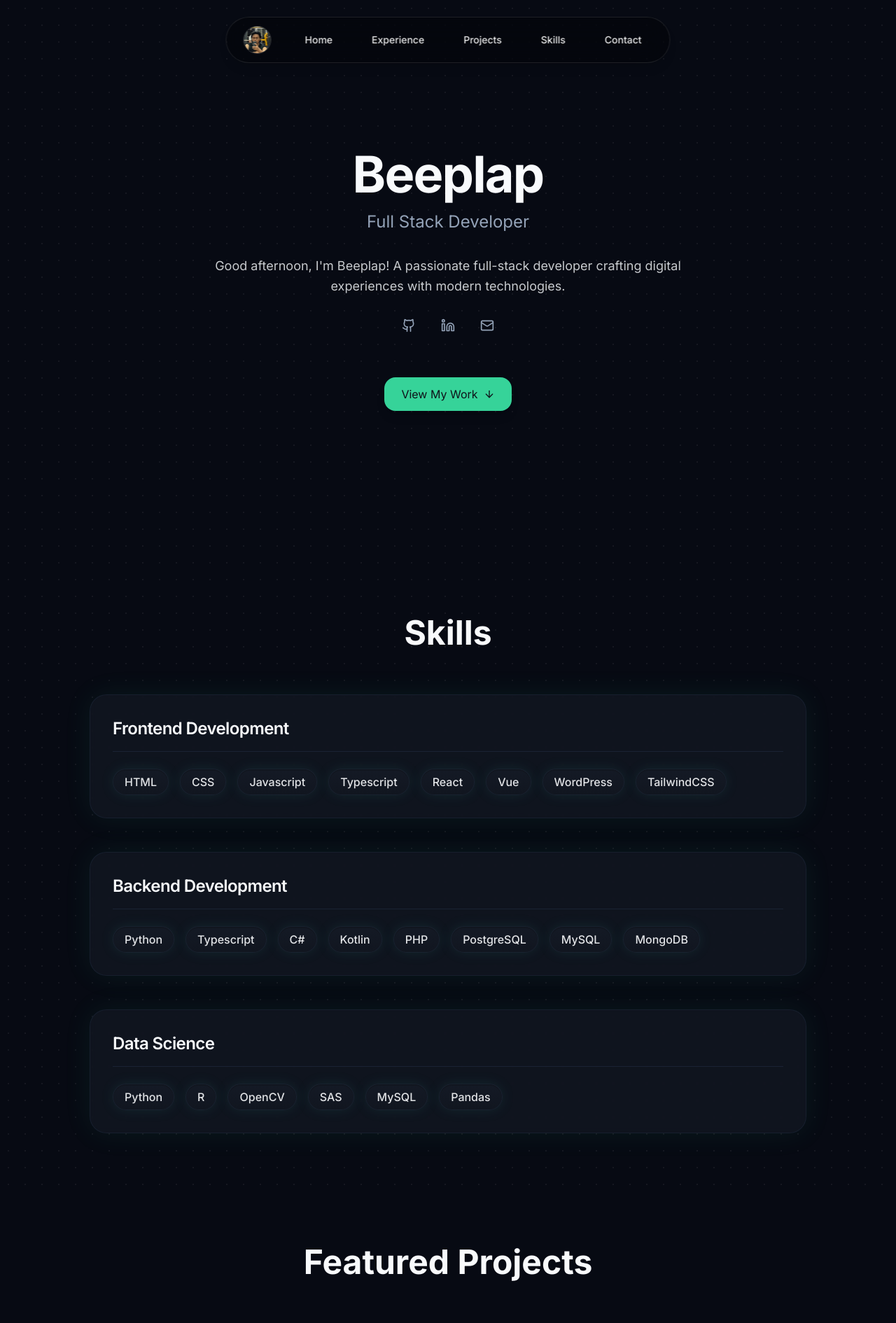
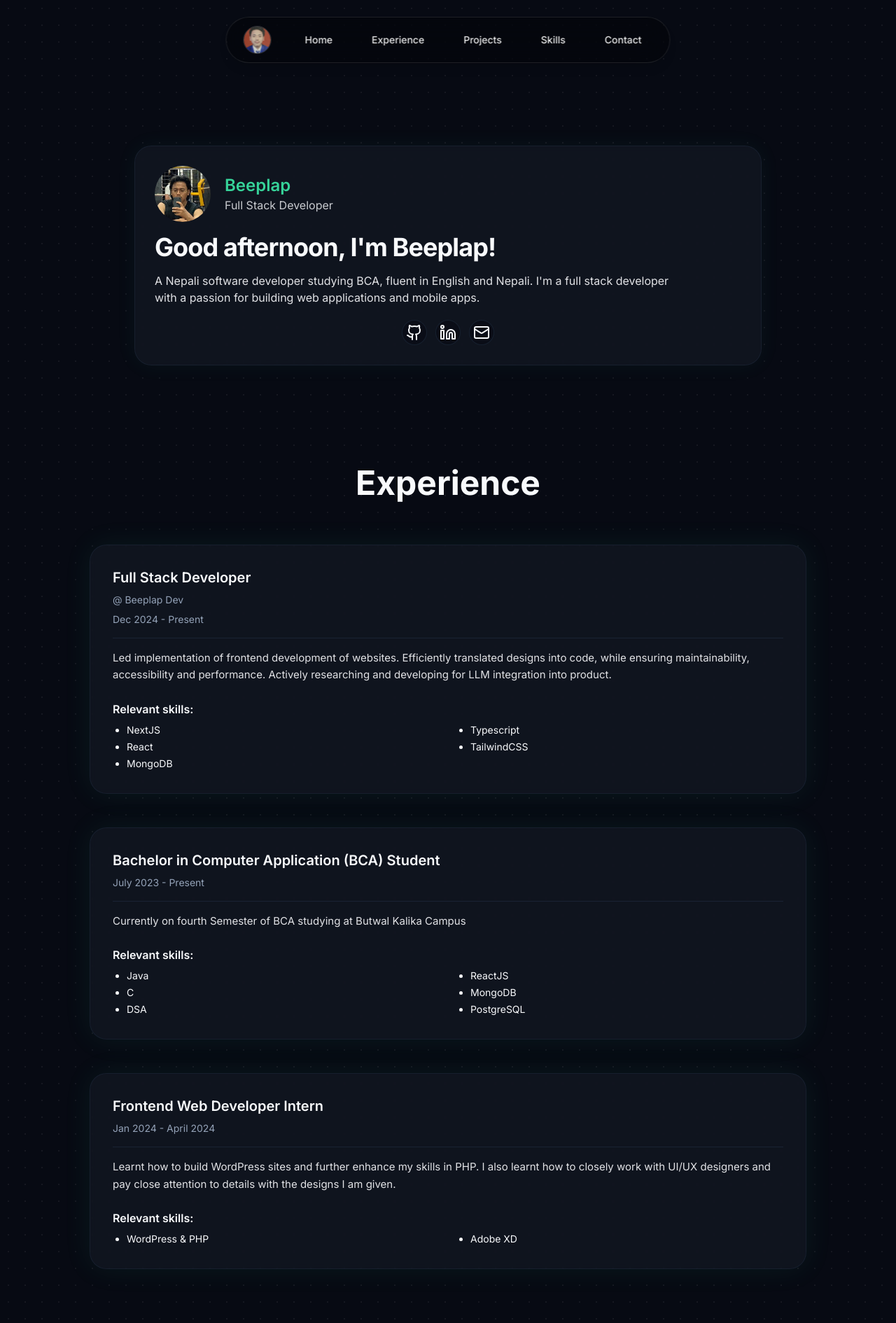
Before and after one commit to Beeplap/My-portfolio, a React (Vite) app: page / in a window 1280 px wide. Shown: the top 1890 px of the page at 70% size. Built offline with nearby package versions, Linux system fonts and the light colour scheme; the HTML template or start-up script is replaced by a standard one.

Commit message:
Chore: Remove unused assets and refactor Experience component to display structured skill cards, enhancing layout and readability; update Hero component for improved styling and social media links.

```diff
--- a/src/components/Experience.tsx
+++ b/src/components/Experience.tsx
@@ -1,77 +1,89 @@
 const Experience = () => {
-  const skillCategories = [
-    {
-      title: "Frontend Development",
-      exp: [
-        "HTML",
-        "CSS",
-        "Javascript",
-        "Typescript",
-        "React",
-        "Vue",
-        "WordPress",
-        "TailwindCSS",
-      ],
-    },
-    {
-      title: "Backend Development",
-      exp: [
-        "Python",
-        "Typescript",
-        "C#",
-        "Kotlin",
-        "PHP",
-        "PostgreSQL",
-        "MySQL",
-        "MongoDB",
-      ],
-    },
-    {
-      title: "Data Science",
-      exp: [
-        "Python",
-        "R",
-        "OpenCV",
-        "SAS",
-        "MySQL",
-        "Pandas",
-      ],
-    },
-  ];
-
   return (
-    <section id="experience" className="py-20 px-4">
+    <section id="skills" className="py-20 px-4">
       <div className="max-w-5xl mx-auto">
-        <h2 className="text-4xl md:text-5xl font-bold mb-16 text-center">
-          Skills
-        </h2>
+        <h2 className="text-4xl md:text-5xl font-bold mb-16 text-center">Experience</h2>
 
         <div className="space-y-12">
-          {skillCategories.map((category) => (
-            <div
-              key={category.title}
-              className="rounded-3xl border border-border/60 bg-card/60 backdrop-blur-sm shadow-[0_0_40px_hsl(var(--primary)/0.08)] p-6 md:p-8"
-            >
-              <h3 className="text-xl md:text-2xl font-semibold tracking-tight mb-4">
-                {category.title}
-              </h3>
-              <div className="h-px w-full bg-border/80 mb-6" />
-              <div className="flex flex-wrap gap-3 md:gap-4">
-                {category.exp.map((skill) => (
-                  <span
-                    key={skill}
-                    className="rounded-full px-3 md:px-4 py-1.5 text-sm md:text-base font-medium text-foreground/90 bg-[hsl(220_27%_12%_/0.6)] border border-border/60 shadow-[0_2px_0_hsl(0_0%_0%_/0.15)_inset,0_0_20px_hsl(var(--primary)/0.10)] hover:shadow-[0_0_30px_hsl(var(--primary)/0.25)] transition-shadow"
-                    style={{
-                      background:
-                        "linear-gradient(180deg, hsl(220 27% 12% / 0.85), hsl(220 27% 10% / 0.85))",
-                    }}
-                  >
-                    {skill}
-                  </span>
-                ))}
+          {/* Card 1 */}
+          <div className="rounded-3xl border border-border/60 bg-card/60 backdrop-blur-sm shadow-[0_0_40px_hsl(var(--primary)/0.08)] p-6 md:p-8">
+            <div className="space-y-2">
+              <h3 className="text-lg md:text-xl font-semibold">Full Stack Developer </h3>
+              <p className="text-sm text-muted-foreground">@ Beeplap Dev</p>
+              <p className="text-sm text-muted-foreground">Dec 2024 - Present</p>
+            </div>
+            <div className="h-px w-full bg-border/80 my-4" />
+            <p className="text-sm md:text-[15px] leading-relaxed text-foreground/90">
+              Led implementation of frontend development of websites. Efficiently translated designs into code, while
+              ensuring maintainability, accessibility and performance. Actively researching and developing for LLM
+              integration into product.
+            </p>
+            <div className="mt-6">
+              <p className="font-semibold mb-2 text-sm md:text-base">Relevant skills:</p>
+              <div className="grid grid-cols-2 gap-x-6 text-sm">
+                <ul className="list-disc pl-5 space-y-1">
+                  <li>NextJS</li>
+                  <li>React</li>
+                  <li>MongoDB</li>
+                </ul>
+                <ul className="list-disc pl-5 space-y-1">
+                  <li>Typescript</li>
+                  <li>TailwindCSS</li>
+                </ul>
               </div>
             </div>
-          ))}
+          </div>
+
+          {/* Card 2 */}
+          <div className="rounded-3xl border border-border/60 bg-card/60 backdrop-blur-sm shadow-[0_0_40px_hsl(var(--primary)/0.08)] p-6 md:p-8">
+            <div className="space-y-2">
+              <h3 className="text-lg md:text-xl font-semibold">Bachelor in Computer Application (BCA) Student</h3>
+              <p className="text-sm text-muted-foreground">July 2023 - Present</p>
+            </div>
+            <div className="h-px w-full bg-border/80 my-4" />
+            <p className="text-sm md:text-[15px] leading-relaxed text-foreground/90">
+              Currently on fourth Semester of BCA studying at Butwal Kalika Campus
+            </p>
+            <div className="mt-6">
+              <p className="font-semibold mb-2 text-sm md:text-base">Relevant skills:</p>
+              <div className="grid grid-cols-2 gap-x-6 text-sm">
+                <ul className="list-disc pl-5 space-y-1">
+                  <li>Java</li>
+                  <li>C</li>
+                  <li>DSA</li>
+                </ul>
+                <ul className="list-disc pl-5 space-y-1">
+                  <li>ReactJS</li>
+                  <li>MongoDB</li>
+                  <li>PostgreSQL</li>
+                </ul>
+              </div>
+            </div>
+          </div>
+
+          {/* Card 3 */}
+          <div className="rounded-3xl border border-border/60 bg-card/60 backdrop-blur-sm shadow-[0_0_40px_hsl(var(--primary)/0.08)] p-6 md:p-8">
+            <div className="space-y-2">
+              <h3 className="text-lg md:text-xl font-semibold">Frontend Web Developer Intern</h3>
+              <p className="text-sm text-muted-foreground">Jan 2024 - April 2024</p>
+            </div>
+            <div className="h-px w-full bg-border/80 my-4" />
+            <p className="text-sm md:text-[15px] leading-relaxed text-foreground/90">
+              Learnt how to build WordPress sites and further enhance my skills in PHP. I also learnt how to closely
+              work with UI/UX designers and pay close attention to details with the designs I am given.
+            </p>
+            <div className="mt-6">
+              <p className="font-semibold mb-2 text-sm md:text-base">Relevant skills:</p>
+              <div className="grid grid-cols-2 gap-x-6 text-sm">
+                <ul className="list-disc pl-5 space-y-1">
+                  <li>WordPress & PHP</li>
+                </ul>
+                <ul className="list-disc pl-5 space-y-1">
+                  <li>Adobe XD</li>
+                </ul>
+              </div>
+            </div>
+          </div>
         </div>
       </div>
     </section>
--- a/src/components/Hero.tsx
+++ b/src/components/Hero.tsx
@@ -1,4 +1,4 @@
-import { Github, Linkedin, Mail, ArrowDown } from "lucide-react";
+import { Github, Linkedin, Mail } from "lucide-react";
 
 const Hero = () => {
   const getGreeting = () => {
@@ -13,60 +13,62 @@ const Hero = () => {
   };
 
   return (
-    <section id="home" className="min-h-screen flex items-center justify-center px-4 py-20">
-      <div className="max-w-4xl mx-auto flex flex-col items-center text-center space-y-8 animate-fade-in">
-        {/* Name and Title */}
-        <div className="space-y-4">
-          <h1 className="text-5xl md:text-7xl font-bold tracking-tight">
-            Beeplap
-          </h1>
-          <p className="text-xl md:text-2xl text-muted-foreground">
-            Full Stack Developer
-          </p>
+    <section id="home" className="px-4 py-10 md:py-16">
+      <div className="max-w-4xl mx-auto">
+        <div className="rounded-3xl border border-border/60 bg-card/60 backdrop-blur-sm shadow-[0_0_30px_hsl(var(--primary)/0.06)] p-5 md:p-7">
+          <div className="flex flex-col gap-4">
+            {/* Top row: avatar, name, role */}
+            <div className="flex items-center gap-4 md:gap-5">
+              <img
+                src="./src/assets/beeo.jpg"
+                alt="Avatar"
+                className="h-16 w-16 md:h-20 md:w-20 rounded-full object-cover"
+              />
+              <div>
+                <p className="text-xl md:text-2xl font-semibold text-[hsl(var(--primary))]">Beeplap</p>
+                <p className="text-sm md:text-base text-foreground/80">Full Stack Developer</p>
+              </div>
             </div>
 
-        <p className="text-lg text-foreground/80 max-w-2xl mx-auto leading-relaxed">
-          {getGreeting()}, I'm Beeplap! A passionate full-stack developer crafting digital experiences with modern technologies.
+            {/* Greeting headline */}
+            <h1 className="text-2xl md:text-4xl font-bold tracking-tight">
+              {getGreeting()}, I'm Beeplap!
+            </h1>
+
+            {/* Description */}
+            <p className="text-sm md:text-base text-foreground/90 leading-relaxed max-w-3xl">
+              A Nepali software developer studying BCA, fluent in English and Nepali. I'm a full stack developer with a passion for building web applications and mobile apps.
             </p>
 
-        {/* Social Links */}
-        <div className="flex items-center gap-9">
+            {/* Social icons row */}
+            <div className="flex items-center justify-center gap-2 md:gap-3 pt-1">
               <a
                 href="https://github.com/beeplap"
                 target="_blank"
                 rel="noopener noreferrer"
-              className="text-muted-foreground hover:text-primary transition-all duration-300 hover:scale-110"
                 aria-label="GitHub"
+                className="h-9 w-9 rounded-full border border-border/70 bg-background/60 flex items-center justify-center hover:shadow-[0_0_18px_hsl(var(--primary)/0.22)] transition-shadow"
               >
-              <Github className="h-5 w-5" />
+                <Github className="h-4.5 w-4.5" />
               </a>
               <a
                 href="https://www.linkedin.com/in/beeplap-gharti-magar-5027592b9/"
                 target="_blank"
                 rel="noopener noreferrer"
-              className="text-muted-foreground hover:text-primary transition-all duration-300 hover:scale-110"
                 aria-label="LinkedIn"
+                className="h-9 w-9 rounded-full border border-border/70 bg-background/60 flex items-center justify-center hover:shadow-[0_0_18px_hsl(var(--primary)/0.22)] transition-shadow"
               >
-              <Linkedin className="h-5 w-5" />
+                <Linkedin className="h-4.5 w-4.5" />
               </a>
               <a
                 href="mailto:ghartibeeplap@gmail.com"
-              className="text-muted-foreground hover:text-primary transition-all duration-300 hover:scale-110"
                 aria-label="Email"
+                className="h-9 w-9 rounded-full border border-border/70 bg-background/60 flex items-center justify-center hover:shadow-[0_0_18px_hsl(var(--primary)/0.22)] transition-shadow"
               >
-              <Mail className="h-5 w-5" />
+                <Mail className="h-4.5 w-4.5" />
               </a>
             </div>
-
-        {/* Call to Action */}
-        <div className="pt-8">
-          <a
-            href="#projects"
-            className="inline-flex items-center gap-2 px-6 py-3 bg-primary text-primary-foreground rounded-lg hover:bg-primary/90 transition-all duration-300 hover:scale-105 shadow-lg hover:shadow-xl"
-          >
-            View My Work
-            <ArrowDown className="h-4 w-4" />
-          </a>
+          </div>
         </div>
       </div>
     </section>
--- a/src/components/Navigation.tsx
+++ b/src/components/Navigation.tsx
@@ -29,7 +29,7 @@ const Navigation = () => {
         {/* Profile Image */}
         <div className="flex items-center gap-4">
           <img
-            src="./src/assets/beeo.jpg" // replace with your photo
+            src="./src/assets/beeplap.jpg" // replace with your photo
             alt="Profile"
             className="w-10 h-10 rounded-full object-cover border border-white/20"
           />
--- a/src/components/Skills.tsx
+++ b/src/components/Skills.tsx
@@ -1,89 +1,77 @@
 const Skills = () => {
+  const skillCategories = [
+    {
+      title: "Frontend Development",
+      exp: [
+        "HTML",
+        "CSS",
+        "Javascript",
+        "Typescript",
+        "React",
+        "Vue",
+        "WordPress",
+        "TailwindCSS",
+      ],
+    },
+    {
+      title: "Backend Development",
+      exp: [
+        "Python",
+        "Typescript",
+        "C#",
+        "Kotlin",
+        "PHP",
+        "PostgreSQL",
+        "MySQL",
+        "MongoDB",
+      ],
+    },
+    {
+      title: "Data Science",
+      exp: [
+        "Python",
+        "R",
+        "OpenCV",
+        "SAS",
+        "MySQL",
+        "Pandas",
+      ],
+    },
+  ];
+
   return (
-    <section id="skills" className="py-20 px-4">
+    <section id="experience" className="py-20 px-4">
       <div className="max-w-5xl mx-auto">
-        <h2 className="text-4xl md:text-5xl font-bold mb-16 text-center">Experience</h2>
+        <h2 className="text-4xl md:text-5xl font-bold mb-16 text-center">
+          Skills
+        </h2>
 
         <div className="space-y-12">
-          {/* Card 1 */}
-          <div className="rounded-3xl border border-border/60 bg-card/60 backdrop-blur-sm shadow-[0_0_40px_hsl(var(--primary)/0.08)] p-6 md:p-8">
-            <div className="space-y-2">
-              <h3 className="text-lg md:text-xl font-semibold">Full Stack Developer (Contract)</h3>
-              <p className="text-sm text-muted-foreground">@ Hyson Horizon</p>
-              <p className="text-sm text-muted-foreground">Dec 2024 - Present</p>
-            </div>
-            <div className="h-px w-full bg-border/80 my-4" />
-            <p className="text-sm md:text-[15px] leading-relaxed text-foreground/90">
-              Led implementation of frontend development of websites. Efficiently translated designs into code, while
-              ensuring maintainability, accessibility and performance. Actively researching and developing for LLM
-              integration into product.
-            </p>
-            <div className="mt-6">
-              <p className="font-semibold mb-2 text-sm md:text-base">Relevant skills:</p>
-              <div className="grid grid-cols-2 gap-x-6 text-sm">
-                <ul className="list-disc pl-5 space-y-1">
-                  <li>NextJS</li>
-                  <li>React</li>
-                  <li>Astro</li>
-                </ul>
-                <ul className="list-disc pl-5 space-y-1">
-                  <li>Typescript</li>
-                  <li>TailwindCSS</li>
-                </ul>
+          {skillCategories.map((category) => (
+            <div
+              key={category.title}
+              className="rounded-3xl border border-border/60 bg-card/60 backdrop-blur-sm shadow-[0_0_40px_hsl(var(--primary)/0.08)] p-6 md:p-8"
+            >
+              <h3 className="text-xl md:text-2xl font-semibold tracking-tight mb-4">
+                {category.title}
+              </h3>
+              <div className="h-px w-full bg-border/80 mb-6" />
+              <div className="flex flex-wrap gap-3 md:gap-4">
+                {category.exp.map((skill) => (
+                  <span
+                    key={skill}
+                    className="rounded-full px-3 md:px-4 py-1.5 text-sm md:text-base font-medium text-foreground/90 bg-[hsl(220_27%_12%_/0.6)] border border-border/60 shadow-[0_2px_0_hsl(0_0%_0%_/0.15)_inset,0_0_20px_hsl(var(--primary)/0.10)] hover:shadow-[0_0_30px_hsl(var(--primary)/0.25)] transition-shadow"
+                    style={{
+                      background:
+                        "linear-gradient(180deg, hsl(220 27% 12% / 0.85), hsl(220 27% 10% / 0.85))",
+                    }}
+                  >
+                    {skill}
+                  </span>
+                ))}
               </div>
             </div>
-          </div>
-
-          {/* Card 2 */}
-          <div className="rounded-3xl border border-border/60 bg-card/60 backdrop-blur-sm shadow-[0_0_40px_hsl(var(--primary)/0.08)] p-6 md:p-8">
-            <div className="space-y-2">
-              <h3 className="text-lg md:text-xl font-semibold">Bachelor of Computer Science student</h3>
-              <p className="text-sm text-muted-foreground">July 2024 - Present</p>
-            </div>
-            <div className="h-px w-full bg-border/80 my-4" />
-            <p className="text-sm md:text-[15px] leading-relaxed text-foreground/90">
-              Awarded a 50% Vice-Chancellor Scholarship to study Bachelor's in Computer Science.
-            </p>
-            <div className="mt-6">
-              <p className="font-semibold mb-2 text-sm md:text-base">Relevant skills:</p>
-              <div className="grid grid-cols-2 gap-x-6 text-sm">
-                <ul className="list-disc pl-5 space-y-1">
-                  <li>Java</li>
-                  <li>Kotlin</li>
-                  <li>C#</li>
-                </ul>
-                <ul className="list-disc pl-5 space-y-1">
-                  <li>VueJS</li>
-                  <li>MongoDB</li>
-                  <li>PostgreSQL</li>
-                </ul>
-              </div>
-            </div>
-          </div>
-
-          {/* Card 3 */}
-          <div className="rounded-3xl border border-border/60 bg-card/60 backdrop-blur-sm shadow-[0_0_40px_hsl(var(--primary)/0.08)] p-6 md:p-8">
-            <div className="space-y-2">
-              <h3 className="text-lg md:text-xl font-semibold">Frontend Web Developer Intern</h3>
-              <p className="text-sm text-muted-foreground">Jan 2024 - April 2024</p>
-            </div>
-            <div className="h-px w-full bg-border/80 my-4" />
-            <p className="text-sm md:text-[15px] leading-relaxed text-foreground/90">
-              Learnt how to build WordPress sites and further enhance my skills in PHP. I also learnt how to closely
-              work with UI/UX designers and pay close attention to details with the designs I am given.
-            </p>
-            <div className="mt-6">
-              <p className="font-semibold mb-2 text-sm md:text-base">Relevant skills:</p>
-              <div className="grid grid-cols-2 gap-x-6 text-sm">
-                <ul className="list-disc pl-5 space-y-1">
-                  <li>WordPress & PHP</li>
-                </ul>
-                <ul className="list-disc pl-5 space-y-1">
-                  <li>Adobe XD</li>
-                </ul>
-              </div>
-            </div>
-          </div>
+          ))}
         </div>
       </div>
     </section>
--- a/src/pages/Index.tsx
+++ b/src/pages/Index.tsx
@@ -1,8 +1,8 @@
 import { useState, useEffect } from "react";
 import Navigation from "@/components/Navigation";
 import Hero from "@/components/Hero";
+import Skills from "@/components/Skills";
 import Experience from "@/components/Experience";
-import Skills from "@/components/Skills";
 import Projects from "@/components/Projects";
 import Contact from "@/components/Contact";
 import Footer from "@/components/Footer";
@@ -28,7 +28,7 @@ const Index = () => {
   return (
     <div className="min-h-screen bg-background bg-dots scroll-smooth">
       <Navigation />
-      <main>
+      <main className="pt-28 md:pt-36">
         <Hero />
         <Experience />
         <Projects />
```
Also changed, not shown: src/assets/hero-bg.jpg (deleted), src/assets/tailwindcss-original-1.svg (deleted). Lines whose indentation alone changed are shown as unchanged.
